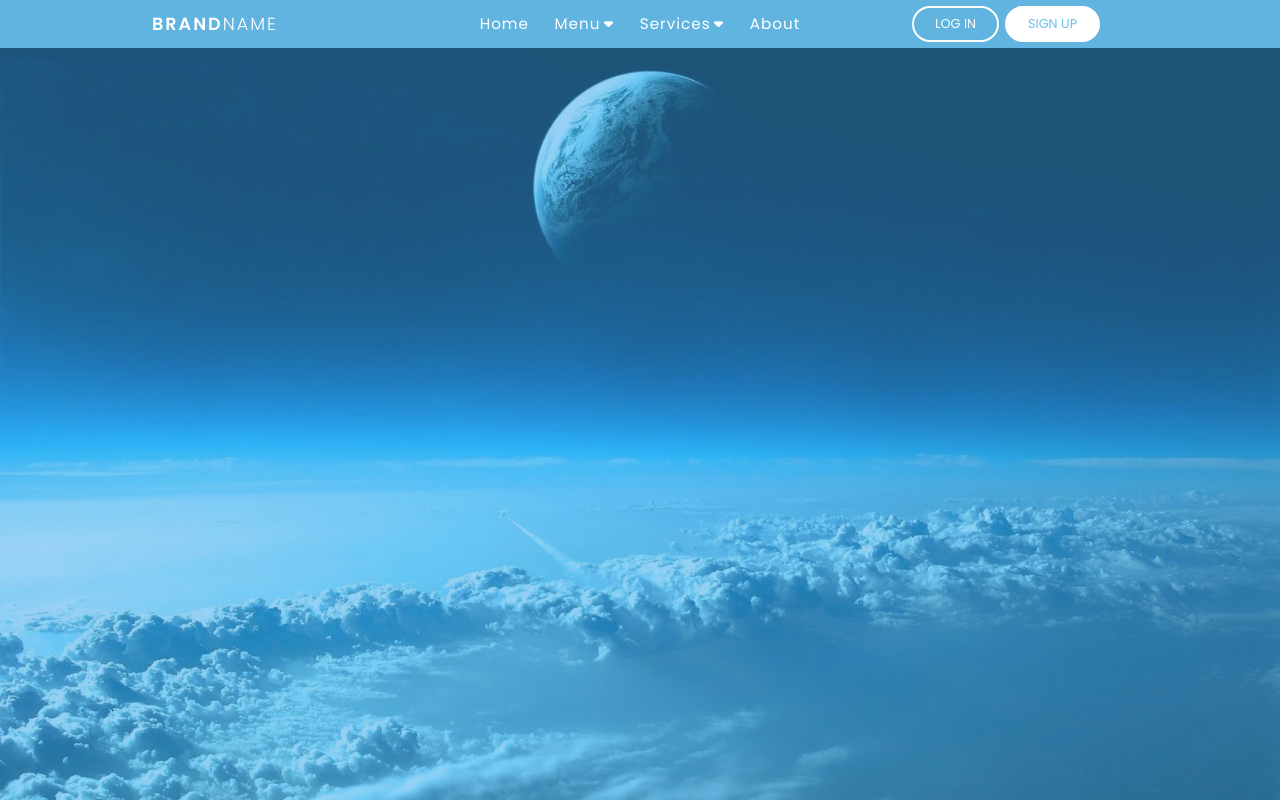
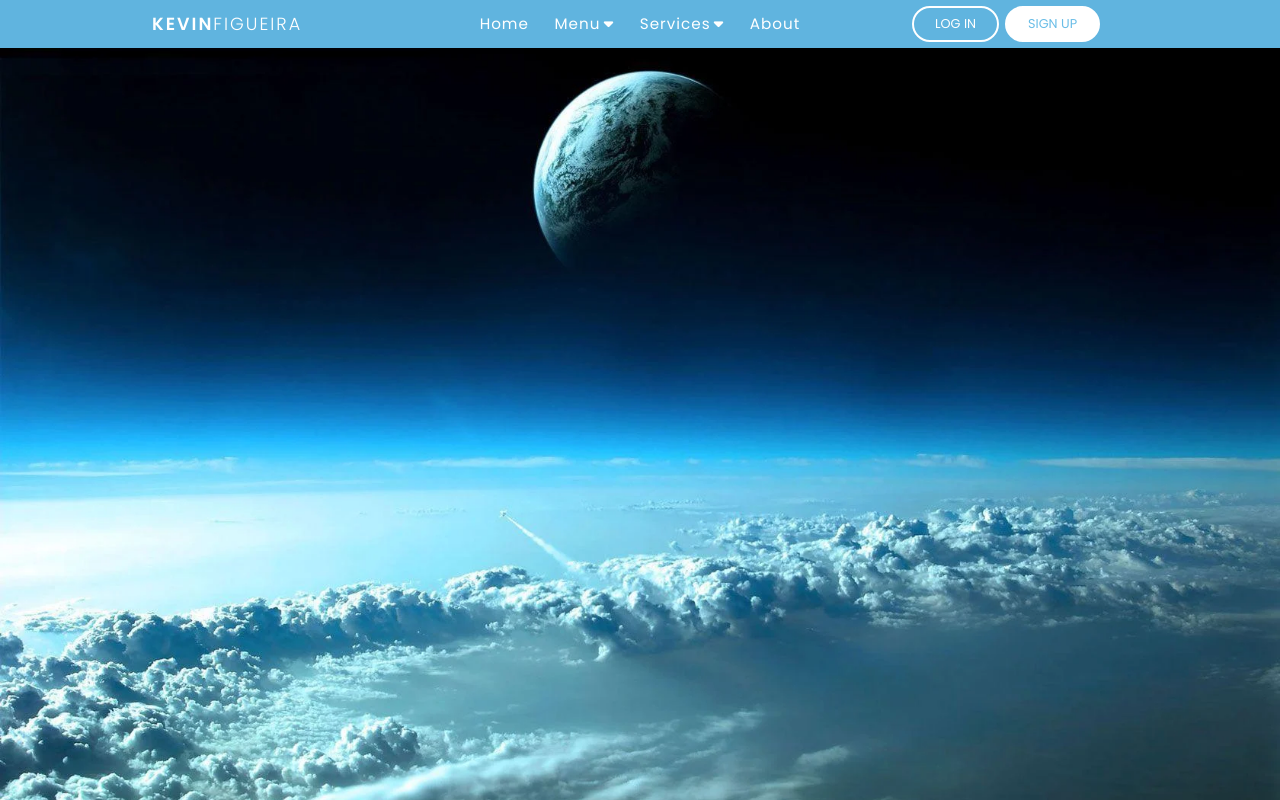
Before and after one commit to kevinfigueira/Responsive_Navbar-HTML-CSS, a plain HTML site: page index.html in a window 1280 px wide. Drawn offline with Linux system fonts and the light colour scheme.

Commit message:
remove brand name

```diff
--- a/index.html
+++ b/index.html
@@ -19,7 +19,7 @@
             <input type="checkbox" name="" id="check">
 
             <div class="logo-container">
-                <h3 class="logo">Brand<span>Name</span></h3>
+                <h3 class="logo">Kevin<span>Figueira</span></h3>
             </div>
 
             <!--NAVEGATION START-->
--- a/style.css
+++ b/style.css
@@ -252,7 +252,6 @@ section{
     height: 100%;
     top: 0;
     left: 0;
-    background-color: rgba(56, 165, 238, .5);
 }
 
 /*========== MEDIA ============*/
```
